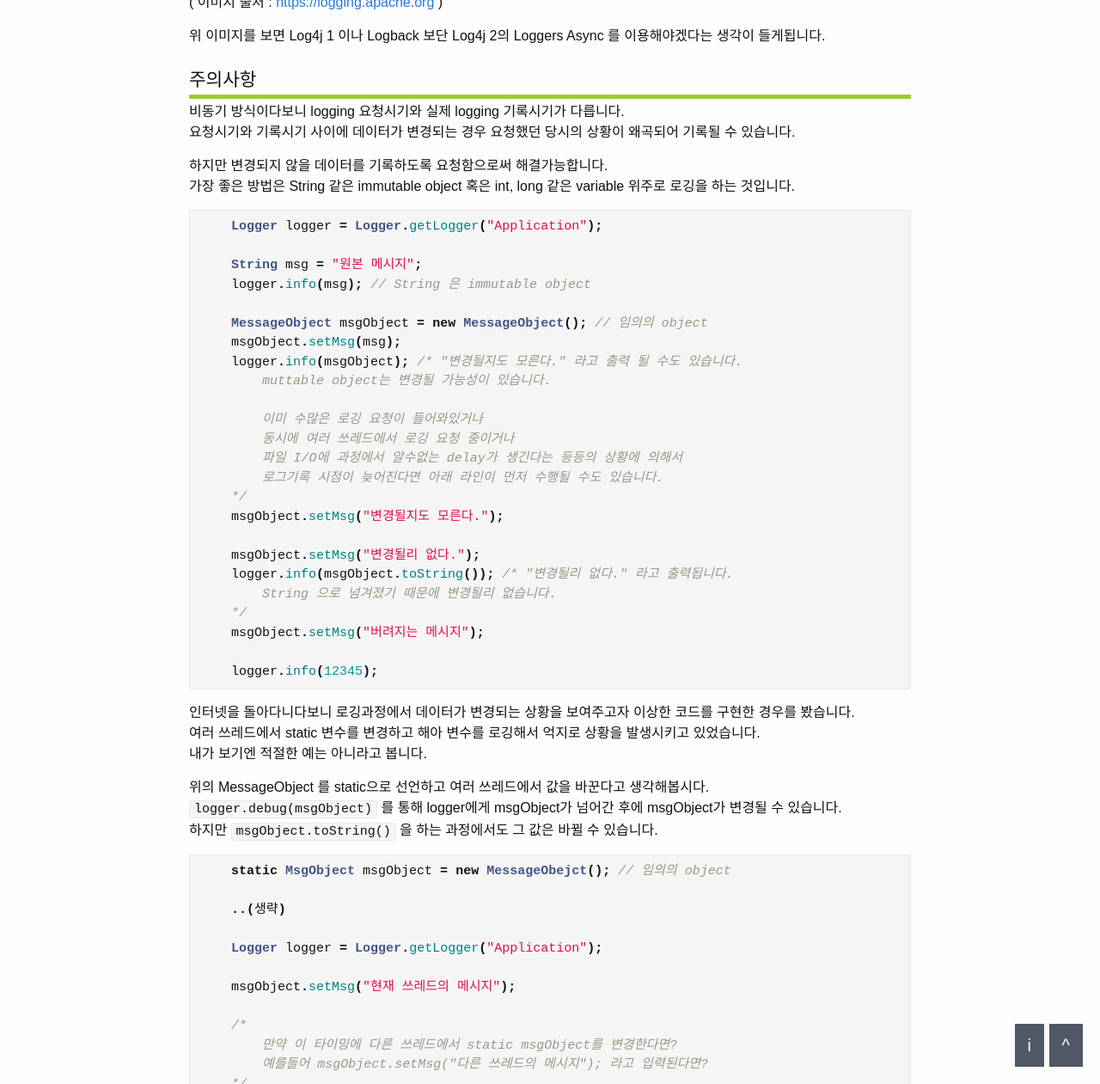
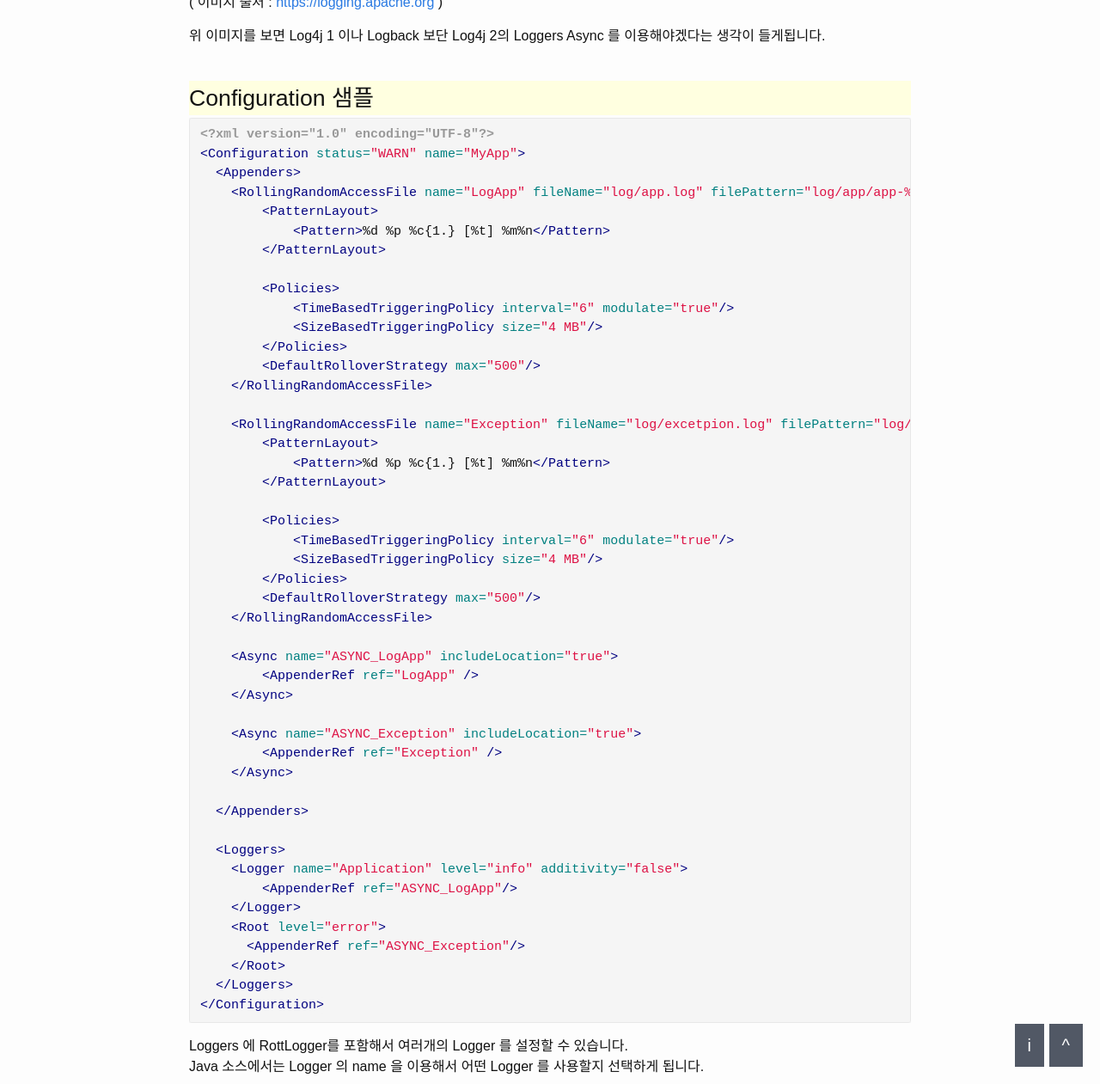
Before and after one commit to dveamer/dveamer.github.io, a Jekyll site: the page built from _posts/Java/2016-01-24-Log4j2.md, in a window 1280 px wide and 1400 px high, scrolled down 3380 px, cut to the strip 139-1400 px from the top of the window. Shown: the whole strip at 86% size. Built offline with Jekyll 4.4.1, drawn with Linux system fonts in a browser that asks for light colours; comment, search, counter and statistics services are not loaded; some of the changed text lies outside the part shown.

Commit message:
homepage

````diff
--- a/_posts/Java/2016-01-24-Log4j2.md
+++ b/_posts/Java/2016-01-24-Log4j2.md
@@ -80,6 +80,7 @@ web.xml 파일을 이용해서 아래와 같은 Java 실행변수 값을 입력
 ~~~
 
 ## Daemon 으로 돌아가는 시스템
+
 일반적인 방법에 대해서까지는 모르겠습니다.
 ANT, Gradle, Shell 등을 잘 작성해서 class path 에 계속해서 위치시키는 방법도 있겠지만 귀찮아 보입니다.
 Java 실행변수에 configuration 위치를 직접 입력하거나 Daemon 의 main문이 실행시 소스상에서 위치를 입력합니다.
@@ -102,70 +103,6 @@ sync 방식에 비해 빠르기 때문에 기존에는 좋은 방식이었을지
 ( 이미지 출처 : [https://logging.apache.org](https://logging.apache.org/log4j/2.x/manual/async.html) )
 
 위 이미지를 보면 Log4j 1 이나 Logback 보단 Log4j 2의 Loggers Async 를 이용해야겠다는 생각이 들게됩니다.
-
-## 주의사항
-비동기 방식이다보니 logging 요청시기와 실제 logging 기록시기가 다릅니다.
-요청시기와 기록시기 사이에 데이터가 변경되는 경우 요청했던 당시의 상황이 왜곡되어 기록될 수 있습니다.
-
-하지만 변경되지 않을 데이터를 기록하도록 요청함으로써 해결가능합니다.
-가장 좋은 방법은 String 같은 immutable object 혹은 int, long 같은 variable 위주로 로깅을 하는 것입니다.
-
-~~~java
-    Logger logger = Logger.getLogger("Application");
-
-    String msg = "원본 메시지";
-    logger.info(msg); // String 은 immutable object
-
-    MessageObject msgObject = new MessageObject(); // 임의의 object
-    msgObject.setMsg(msg);
-    logger.info(msgObject); /* "변경될지도 모른다." 라고 출력 될 수도 있습니다.
-        muttable object는 변경될 가능성이 있습니다.
-
-        이미 수많은 로깅 요청이 들어와있거나
-        동시에 여러 쓰레드에서 로깅 요청 중이거나
-        파일 I/O에 과정에서 알수없는 delay가 생긴다는 등등의 상황에 의해서
-        로그기록 시점이 늦어진다면 아래 라인이 먼저 수행될 수도 있습니다.
-    */
-    msgObject.setMsg("변경될지도 모른다.");
-
-    msgObject.setMsg("변경될리 없다.");
-    logger.info(msgObject.toString()); /* "변경될리 없다." 라고 출력됩니다.
-        String 으로 넘겨졌기 때문에 변경될리 없습니다.
-    */
-    msgObject.setMsg("버려지는 메시지");
-
-    logger.info(12345);
-~~~
-
-인터넷을 돌아다니다보니 로깅과정에서 데이터가 변경되는 상황을 보여주고자 이상한 코드를 구현한 경우를 봤습니다.
-여러 쓰레드에서 static 변수를 변경하고 해아 변수를 로깅해서 억지로 상황을 발생시키고 있었습니다.
-내가 보기엔 적절한 예는 아니라고 봅니다.
-
-위의 MessageObject 를 static으로 선언하고 여러 쓰레드에서 값을 바꾼다고 생각해봅시다.
-``` logger.debug(msgObject) ``` 를 통해 logger에게 msgObject가 넘어간 후에 msgObject가 변경될 수 있습니다.
-하지만 ``` msgObject.toString() ``` 을 하는 과정에서도 그 값은 바뀔 수 있습니다.
-
-~~~java
-    static MsgObject msgObject = new MessageObejct(); // 임의의 object
-
-    ..(생략)
-
-    Logger logger = Logger.getLogger("Application");
-
-    msgObject.setMsg("현재 쓰레드의 메시지");
-
-    /*
-        만약 이 타이밍에 다른 쓰레드에서 static msgObject를 변경한다면?
-        예를들어 msgObject.setMsg("다른 쓰레드의 메시지"); 라고 입력된다면?
-    */
-    String msg = msgObject.toString();
-
-    logger.info(msg); // "다른 쓰레드 메시지" 라고 출력 될 것입니다.
-~~~
-
-이것은 log4j가 비동기방식이기 때문에 발생한 것이 아닙니다.
-만약 "다른 쓰레드의 메시지" 라고 출력되는 것이 문제가 된다면 log4j를 동기방식으로 바꾼다고 해결되는 문제가 아닙니다.
-단순히 멀티 쓰레드 환경에서 잘못된 코딩을 했기 때문에 발생하는 상황입니다.
 
 # Configuration 샘플
 
@@ -249,10 +186,10 @@ Logger name 으로 해당 Logger 를 사용하고자하는 package 의 이름을
 <!-- XMl 의 일부 -->
 
   <Loggers>
-    <Logger name="io.dveamer.project.package1" level="info" aditivity="false">
+    <Logger name="io.dveamer.project.package1" level="info" additivity="false">
         ..(생략)
     </Logger>
-    <Logger name="io.dveamer.project.package2" level="info" aditivity="false">
+    <Logger name="io.dveamer.project.package2" level="info" additivity="false">
         ..(생략)
     </Logger>
   </Loggers>
@@ -285,7 +222,7 @@ Root Logger는 시스템에서 발생되는 Log4j 관련 모든 로그를 기록
 ``` additivity="false" ``` 를 추가함으로써 위와 같은 상황을 막을 수 있습니다.
 
 ~~~xml
-<Logger name="Application" level="info" aditivity="false">
+<Logger name="Application" level="info" additivity="false">
 ~~~
 
 이로써 Log/Exception/excetpion.log 파일에는 시스테 전체의 error 로깅만 기록 되고
````
